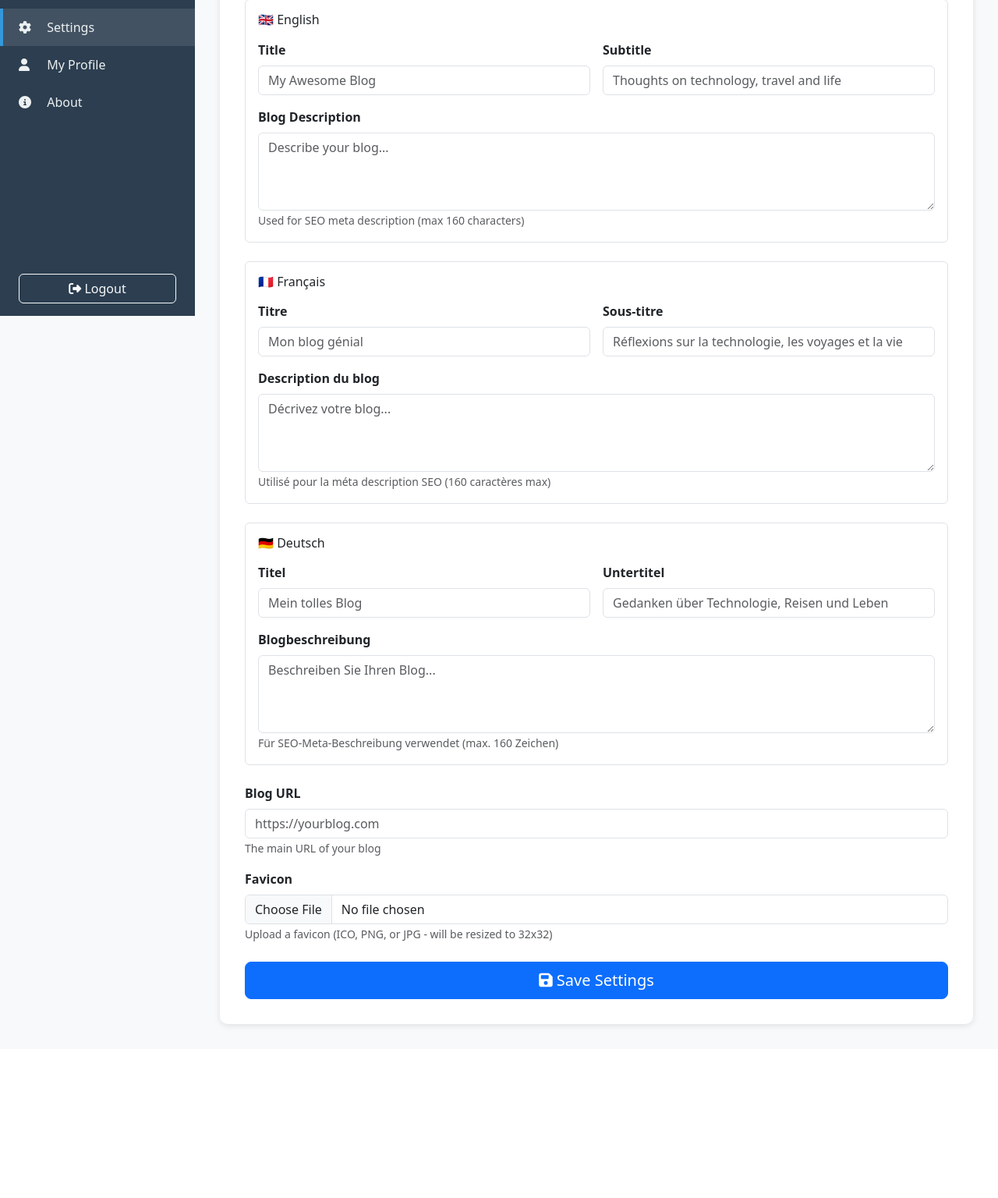
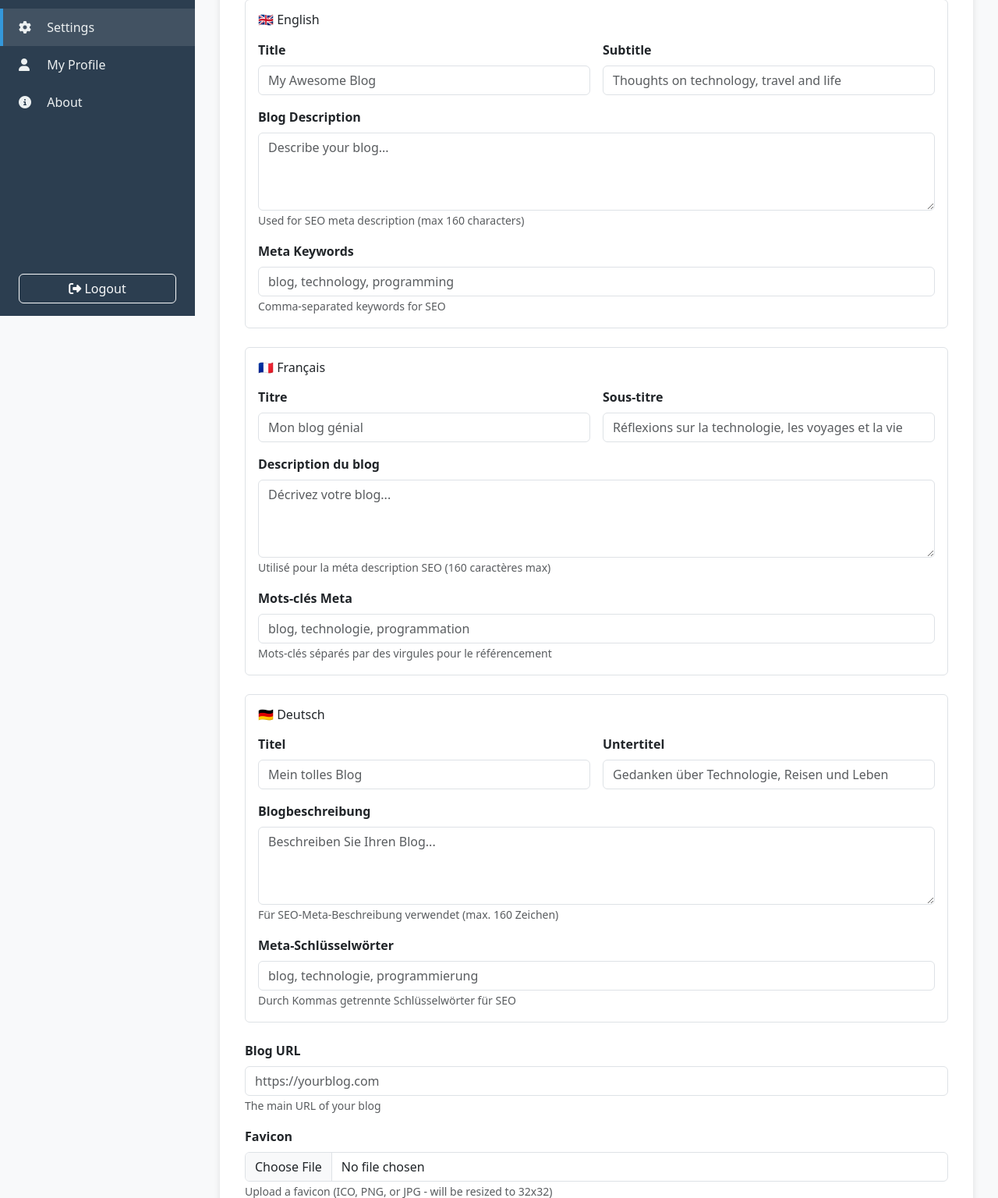
Before and after one commit to JMousqueton/Yet-Another-Blog, a Flask app: page /admin/settings in a window 1280 px wide. Shown: the part 395-1931 px from the top of the page at 78% size. Before the commit the page ends 1713 px from the top, so only its background shows below. Run offline with Flask 3, Linux system fonts and the light colour scheme; the visitor is signed in with stand-in values (Sample User, id 1); data that the repository does not hold is empty; some libraries are stand-ins or nearby versions.

Commit message:
Add meta keywords support for SEO in settings and templates

```diff
--- a/app.py
+++ b/app.py
@@ -800,6 +800,7 @@ def index(lang, page=1):
                          next_page=next_page,
                          total_count=total_count,
                          meta_description=meta_description,
+                         meta_keywords=get_setting(f'meta_keywords_{lang}', ''),
                          meta_title=meta_title,
                          meta_url=meta_url,
                          meta_type='website',
@@ -887,6 +888,7 @@ def post_detail(lang, slug):
                          lang=lang,
                          languages=get_enabled_languages(),
                          meta_description=page_meta_description,
+                         meta_keywords=get_setting(f'meta_keywords_{lang}', ''),
                          meta_title=meta_title,
                          meta_url=meta_url,
                          meta_image=meta_image,
@@ -1221,6 +1223,7 @@ def author_profile(lang, author_name):
                          lang=lang,
                          languages=get_enabled_languages(),
                          meta_description=meta_description,
+                         meta_keywords=get_setting(f'meta_keywords_{lang}', ''),
                          meta_title=meta_title,
                          meta_url=meta_url,
                          meta_type='website',
@@ -2113,6 +2116,9 @@ def admin_settings():
                 'blog_description_en': request.form.get('blog_description_en', ''),
                 'blog_description_fr': request.form.get('blog_description_fr', ''),
                 'blog_description_de': request.form.get('blog_description_de', ''),
+                'meta_keywords_en': request.form.get('meta_keywords_en', ''),
+                'meta_keywords_fr': request.form.get('meta_keywords_fr', ''),
+                'meta_keywords_de': request.form.get('meta_keywords_de', ''),
                 'blog_url': request.form.get('blog_url', ''),
                 'admin_email': request.form.get('admin_email', ''),
                 'contact_email': request.form.get('contact_email', ''),
--- a/templates/admin/settings.html
+++ b/templates/admin/settings.html
@@ -187,6 +187,16 @@ textarea.form-control {
                                           maxlength="160">{{ settings.get('blog_description_en', '') }}</textarea>
                                 <small class="form-text text-muted">Used for SEO meta description (max 160 characters)</small>
                             </div>
+                            <div class="mt-3">
+                                <label for="meta_keywords_en" class="form-label">Meta Keywords</label>
+                                <input type="text"
+                                       class="form-control"
+                                       id="meta_keywords_en"
+                                       name="meta_keywords_en"
+                                       value="{{ settings.get('meta_keywords_en', '') }}"
+                                       placeholder="blog, technology, programming">
+                                <small class="form-text text-muted">Comma-separated keywords for SEO</small>
+                            </div>
                         </div>
                         {% endif %}
 
@@ -222,6 +232,16 @@ textarea.form-control {
                                           maxlength="160">{{ settings.get('blog_description_fr', '') }}</textarea>
                                 <small class="form-text text-muted">Utilisé pour la méta description SEO (160 caractères max)</small>
                             </div>
+                            <div class="mt-3">
+                                <label for="meta_keywords_fr" class="form-label">Mots-clés Meta</label>
+                                <input type="text"
+                                       class="form-control"
+                                       id="meta_keywords_fr"
+                                       name="meta_keywords_fr"
+                                       value="{{ settings.get('meta_keywords_fr', '') }}"
+                                       placeholder="blog, technologie, programmation">
+                                <small class="form-text text-muted">Mots-clés séparés par des virgules pour le référencement</small>
+                            </div>
                         </div>
                         {% endif %}
 
@@ -256,6 +276,16 @@ textarea.form-control {
                                           placeholder="Beschreiben Sie Ihren Blog..."
                                           maxlength="160">{{ settings.get('blog_description_de', '') }}</textarea>
                                 <small class="form-text text-muted">Für SEO-Meta-Beschreibung verwendet (max. 160 Zeichen)</small>
+                            </div>
+                            <div class="mt-3">
+                                <label for="meta_keywords_de" class="form-label">Meta-Schlüsselwörter</label>
+                                <input type="text"
+                                       class="form-control"
+                                       id="meta_keywords_de"
+                                       name="meta_keywords_de"
+                                       value="{{ settings.get('meta_keywords_de', '') }}"
+                                       placeholder="blog, technologie, programmierung">
+                                <small class="form-text text-muted">Durch Kommas getrennte Schlüsselwörter für SEO</small>
                             </div>
                         </div>
                         {% endif %}
--- a/templates/base.html
+++ b/templates/base.html
@@ -5,6 +5,9 @@
     <meta name="viewport" content="width=device-width, initial-scale=1.0">
     {% if meta_description %}
     <meta name="description" content="{{ meta_description }}">
+    {% endif %}
+    {% if meta_keywords %}
+    <meta name="keywords" content="{{ meta_keywords }}">
     {% endif %}
     <title>{% block title %}My Blog{% endblock %}</title>
 
```
